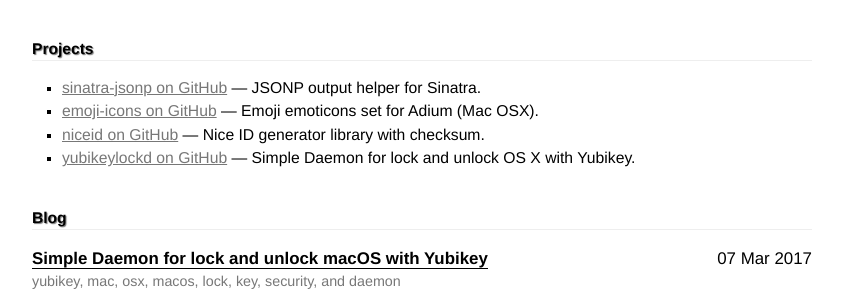
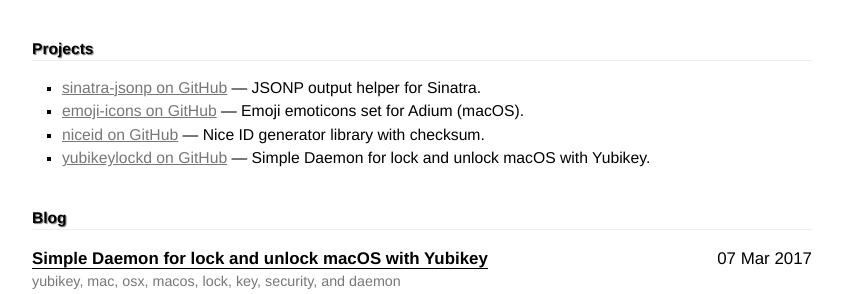
Before and after one commit to shtirlic/shtirlic.github.com, a Jekyll site: the page built from index.html, in a window 1280 px wide. Shown: the part 194-488 px from the top of the page, without its empty margins (218-1061 px from the left). Built offline with Jekyll 4.4.1, drawn with Linux system fonts in a browser that asks for light colours; nearby versions of some CDN libraries; some web fonts are replaced.

Commit message:
macOS naming

```diff
--- a/index.html
+++ b/index.html
@@ -21,7 +21,7 @@
   </li>
   <li>
     <span class="project-names">
-      <a href="https://github.com/shtirlic/emoji-icons.AdiumEmoticonSet">emoji-icons on GitHub</a> &mdash; Emoji emoticons set for Adium (Mac OSX).
+      <a href="https://github.com/shtirlic/emoji-icons.AdiumEmoticonSet">emoji-icons on GitHub</a> &mdash; Emoji emoticons set for Adium (macOS).
     </span>
   </li>
   <li>
@@ -31,7 +31,7 @@
   </li>
   <li>
     <span class="project-names">
-      <a href="https://github.com/shtirlic/yubikeylockd">yubikeylockd on GitHub</a> &mdash; Simple Daemon for lock and unlock OS X with Yubikey.
+      <a href="https://github.com/shtirlic/yubikeylockd">yubikeylockd on GitHub</a> &mdash; Simple Daemon for lock and unlock macOS with Yubikey.
     </span>
   </li>
 </ul>
```
